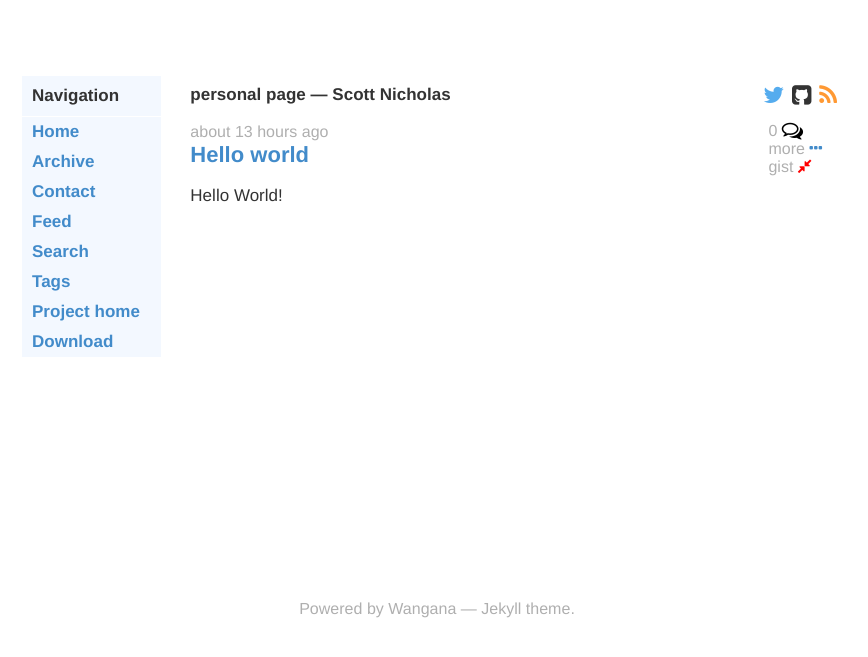
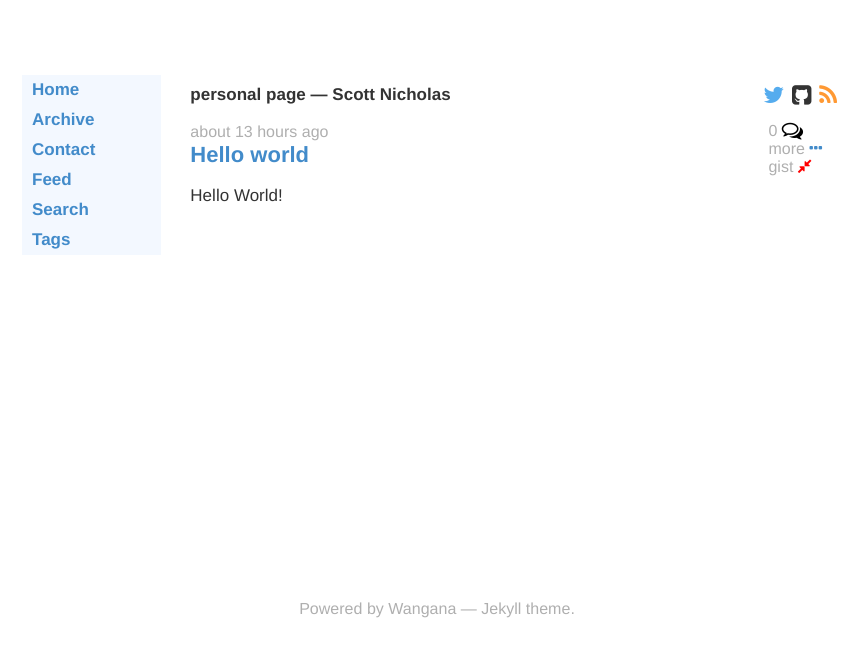
Before and after one commit to neutronscott/neutronscott.github.io, a Jekyll site: the page built from index.html, in a window 1280 px wide. Shown: the top 657 px of the page, without its empty margins (203-1071 px from the left). Built offline with Jekyll 4.4.1, drawn with Linux system fonts in a browser that asks for light colours; some web fonts are replaced; Markdown is read by kramdown in place of the engine named in the settings; part of the change alters nothing that is shown.

```diff
--- a/_config.yml
+++ b/_config.yml
@@ -15,9 +15,9 @@ owner:
     name: Scott Nicholas
     twitter: neutronscott
     github: neutronscott
-    disqus_shortname: #
+    disqus_shortname: scottn
 
-ga_id: #
-ga_username: #
+ga_id: UA-34024204-2
+ga_username: auto
 
 timezone: America/New_York
--- a/_includes/sidenav.html
+++ b/_includes/sidenav.html
@@ -1,14 +1,12 @@
 <ul class="sidebar" >
 <!-- sort in alphebetical order -->
-    <p class="separator">Navigation</p>
+<!--    <p class="separator">Navigation</p> -->
     <li><a href="{{ "/index.html" | prepend: site.url }}">Home</a></li>
     <li><a href="{{ "/archive.html" | prepend: site.url }}">Archive</a></li>
     <li><a href="{{ "/contact.html" | prepend: site.url }}">Contact</a></li>
     <li><a href="{{ "/feed.xml" | prepend: site.url }}">Feed</a></li>
     <li><a href="{{ "/search.html" | prepend: site.url }}">Search</a></li>
     <li><a href="{{ "/tags.html" | prepend: site.url }}">Tags</a></li>
-    <li><a href="https://github.com/nadjetey/wangana">Project home</a></li>
-    <li><a href="https://github.com/nadjetey/wangana/archive/master.zip">Download</a></li>
 
     <a class="goto-top-link hide-on-phone" href="#top">
         <div class="goto-top text-center">
```
